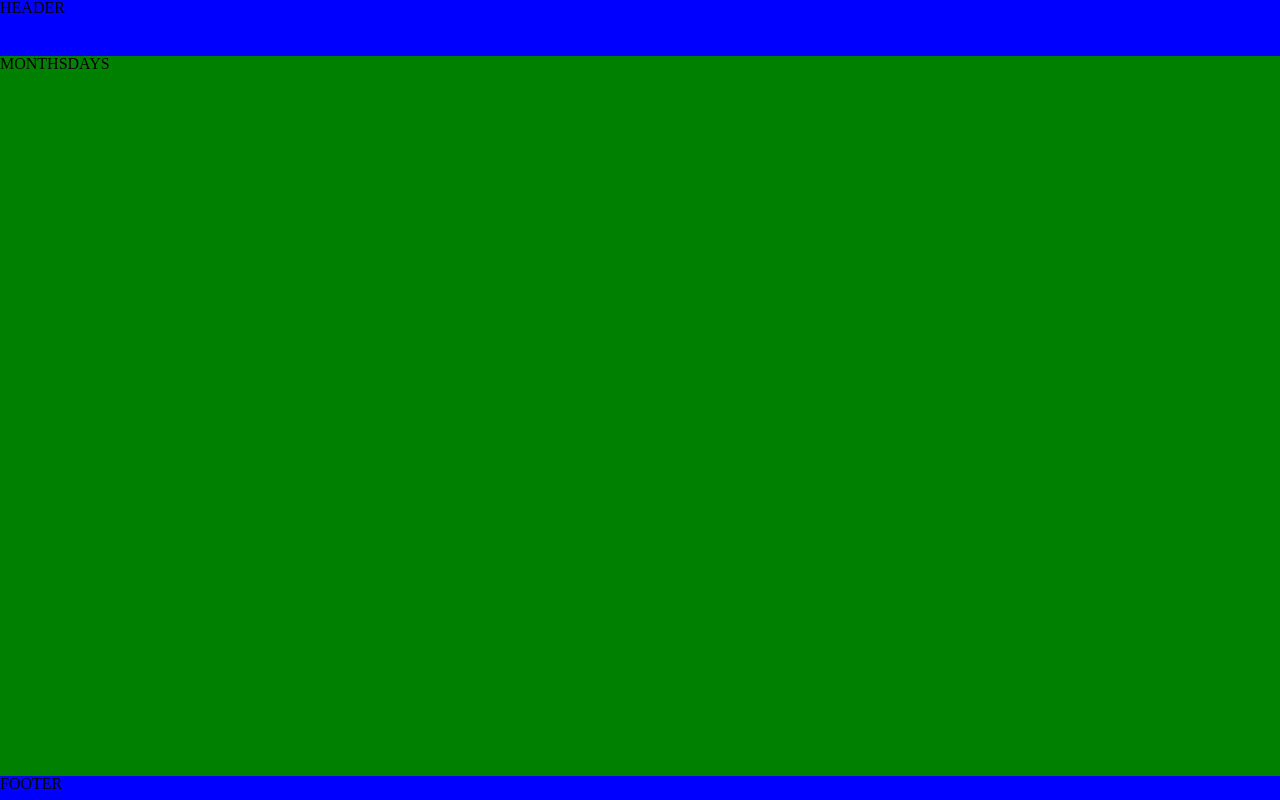
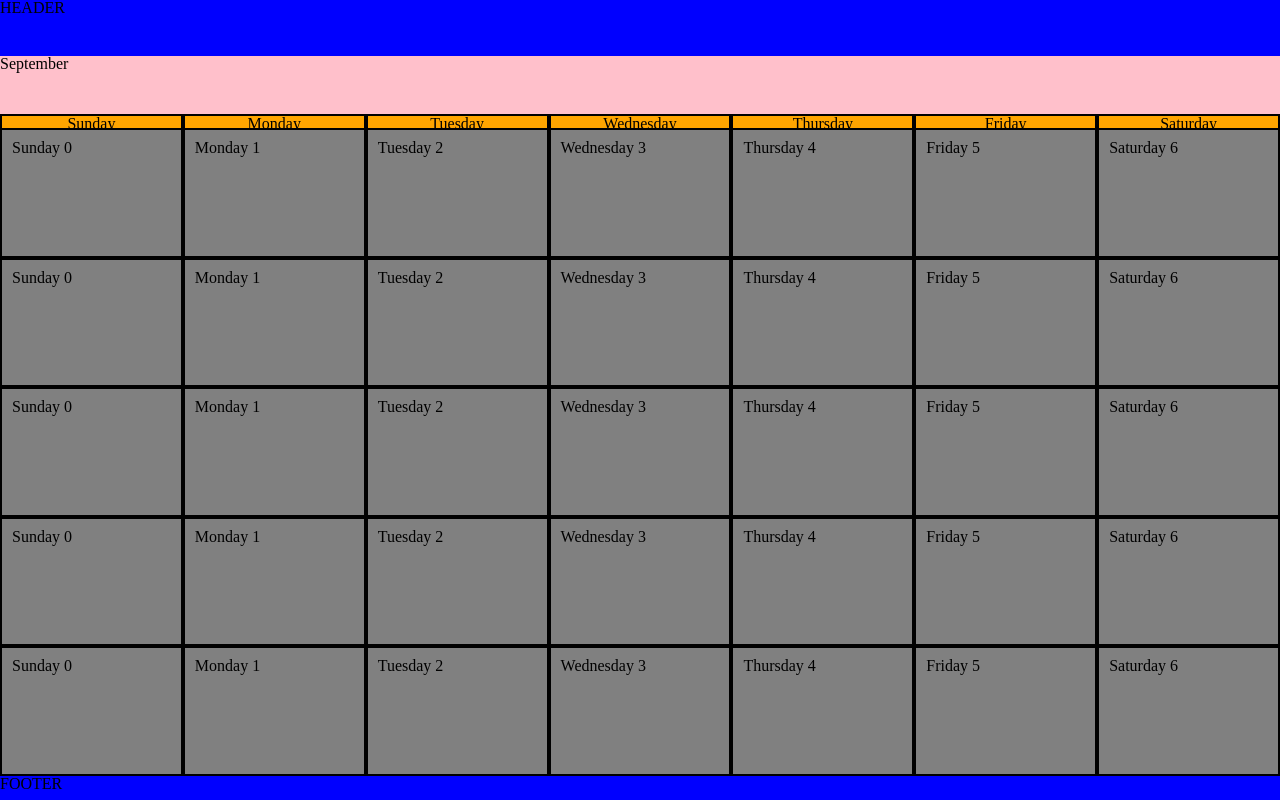
Before and after one commit to AlexandrosFytilis/calendar_app, a React (Create React App) app in the folder client/: page / in a window 1280 px wide. Built offline with nearby package versions, Linux system fonts and the light colour scheme.

Commit message:
Create calendar draft

```diff
--- a/client/src/Components/Content.js
+++ b/client/src/Components/Content.js
@@ -1,20 +1,33 @@
 import React from "react";
 import styled from "styled-components";
-import { Month } from "./Months";
+import { Months } from "./Months";
 import { Days } from "./Days";
 
 export const Content = () => {
+
+const date = new Date();
+
+const day = date.getDate();
+const month = date.getMonth() + 1;
+const year = date.getFullYear();
+const MONTHS = {"January": 31, "Febuary": 28, "March": 31, "April": 30, "May": 31, "June": 30, "Jully": 31, "August": 31, "September": 30, "October": 31, "November": 30, "December": 31}
+const months = ["January", "Febuary", "March", "April", "May", "June", "Jully", "August", "September", "October", "November", "December"]
+const days = ["Sunday", "Monday", "Tuesday", "Wednesday", "Thursday", "Friday", "Saturday"]
+
     return (
         <Wrapper>
-            <Month />
-            <Days />
+            <Months day={day} month={month} year={year} months={months} days={days} MONTHS={MONTHS}/>
+            <Days day={day} month={month} year={year} months={months} days={days} MONTHS={MONTHS}/>
         </Wrapper>
     );
   };
 
 const Wrapper = styled.div`
   display: flex;
+  flex-direction: column;
   background: green;
 
   height: 90vh;
+
+  //padding: 0 10px 0 10px;
 `;
--- a/client/src/Components/Days.js
+++ b/client/src/Components/Days.js
@@ -1,8 +1,58 @@
 import React from "react";
 import styled from "styled-components";
 
-export const Days = () => {
+const weeks = [1, 2, 3, 4, 5]
+
+export const Days = ({ day, month, year, months, days, MONTHS}) => {
     return (
-        <div> DAYS </div>
+        <Wrapper>
+            {
+                weeks.map(() =>
+                        days.map((day, index) => {
+                        return <Day>{`${day }`}&nbsp;{`${index}`}</Day>
+                    })
+                )
+            }
+        </Wrapper>
     );
   };
+
+const Wrapper = styled.div`
+    display: grid;
+    grid-template-columns: repeat(7, 1fr);
+    grid-template-rows: repeat(5, 1fr);
+
+    height: 100%;
+    width: 100%;
+`;
+
+const Day = styled.div`
+    display: flex;
+
+    height: 100%;
+    width: 100%;
+
+    padding: 10px;
+
+    background: gray;
+
+    border: solid 2px black;
+`
+
+/*const numbers = [0, 1, 2, 3, 4, 5, 6, 7, 8, 9, 10, 11, 12, 13, 14, 15, 16, 17, 18, 19, 20, 21, 22, 23, 24, 25, 26, 27, 28, 29, 30, 31, 32, 33, 34]
+
+export const Days = ({ day, month, year, months, days, MONTHS}) => {
+    return (
+        <Wrapper>
+            {
+                numbers.map((day) => {
+                    let weekDay = 0
+                    if (day === 0) {
+                        weekDay = "Sunday"
+                    }
+                    return <Day>{`${day}`}&nbsp;{`${weekDay}`}</Day>
+                })
+            }
+        </Wrapper>
+    );
+  };*/
--- a/client/src/Components/Months.js
+++ b/client/src/Components/Months.js
@@ -1,8 +1,50 @@
 import React from "react";
 import styled from "styled-components";
 
-export const Month = () => {
+export const Months = ({ day, month, year, months, days, MONTHS}) => {
     return (
-        <div> MONTHS </div>
+        <Wrapper>
+            <Month>
+                {months[month -1]}
+            </Month>
+            <Week>
+                {days.map((day) => <Day>{day}</Day>)}
+            </Week>
+        </Wrapper>
     );
   };
+
+const Wrapper = styled.div`
+  display: flex;
+  flex-direction: column;
+  width: 100%;
+  height: 10vh;
+  background-color: gray;
+`;
+
+const Month = styled.div`
+    display: flex;
+
+    height: 80%;
+    background: pink;
+`
+
+const Week = styled.div`
+    display: grid;
+    grid-template-columns: repeat(7, 1fr);
+
+    height: 20%;
+`
+
+const Day = styled.div`
+    display: flex;
+    justify-content: center;
+    align-items: center;
+
+    background: orange;
+
+    width: 100%;
+    height: 100%;
+
+    border: solid 2px black ;
+`
```
